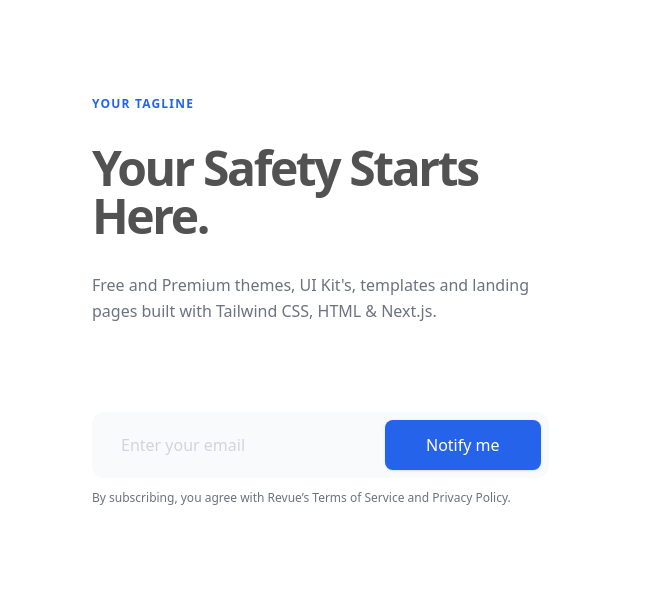
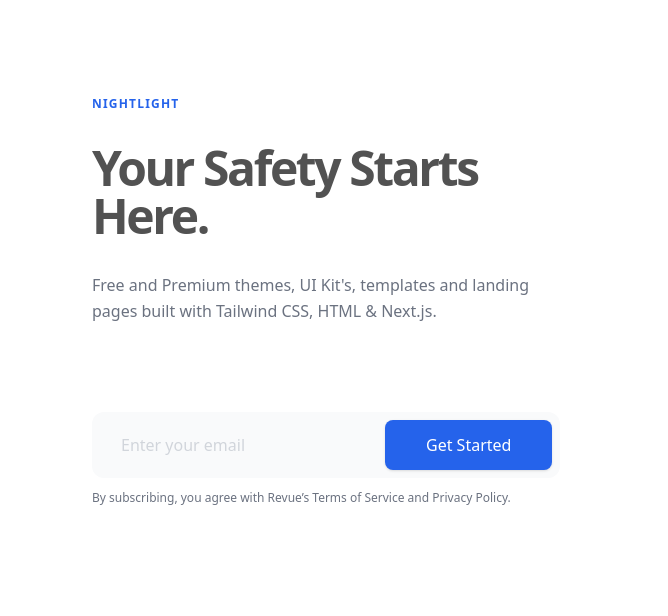
Before and after one commit to samanthavmac/nightlight, a plain HTML site: page src/index.html in a window 1280 px wide. Shown: the full height of the page, 612-1280 px from the left. Drawn offline with nearby package versions, Linux system fonts and the light colour scheme.

Commit message:
Co-authored-by: mzhang055 <mzhang055@users.noreply.github.com>

```diff
--- a/src/index.html
+++ b/src/index.html
@@ -3,6 +3,7 @@
 <head>
   <meta charset="UTF-8">
   <meta name="viewport" content="width=device-width, initial-scale=1.0">
+  <script src="https://cdn.tailwindcss.com"></script>
   <link href="/dist/output.css" rel="stylesheet">
 </head>
 <body>
@@ -22,7 +23,7 @@
           </div>
         </div>
         <div class="flex flex-col items-start mt-12 mb-16 text-left lg:flex-grow lg:w-1/2 lg:pl-6 xl:pl-24 md:mb-0 xl:mt-0">
-          <span class="mb-8 text-xs font-bold tracking-widest text-blue-600 uppercase"> Your tagline </span>
+          <span class="mb-8 text-xs font-bold tracking-widest text-blue-600 uppercase"> nightlight </span>
           <h1 class="mb-8 text-4xl font-bold leading-none tracking-tighter text-neutral-600 md:text-7xl lg:text-5xl">Your Safety Starts Here.</h1>
           <p class="mb-8 text-base leading-relaxed text-left text-gray-500">Free and Premium themes, UI Kit's, templates and landing pages built with Tailwind CSS, HTML &amp; Next.js.</p>
           <div class="flex-col mt-0 lg:mt-6 max-w-7xl sm:flex">
@@ -32,7 +33,7 @@
                 <input id="cta-email" type="email" class="block w-full px-5 py-3 text-base placeholder-gray-300 transition duration-500 ease-in-out transform bg-transparent border border-transparent rounded-md text-neutral-600 focus:outline-none focus:border-transparent focus:ring-2 focus:ring-white focus:ring-offset-2 focus:ring-offset-gray-300" placeholder="Enter your email  ">
               </div>
               <div class="mt-4 sm:mt-0 sm:ml-3 revue-form-actions">
-                <button type="submit" value="Subscribe" name="member[subscribe]" id="member_submit" class="block w-full px-5 py-3 text-base font-medium text-white bg-blue-600 border border-transparent rounded-lg shadow hover:bg-blue-700 focus:outline-none focus:ring-2 focus:ring-white focus:ring-offset-2 focus:ring-offset-gray-300 sm:px-10">Notify me</button>
+                <button type="submit" value="Subscribe" name="member[subscribe]" id="member_submit" class="block w-full px-5 py-3 text-base font-medium text-white bg-blue-600 border border-transparent rounded-lg shadow hover:bg-blue-700 focus:outline-none focus:ring-2 focus:ring-white focus:ring-offset-2 focus:ring-offset-gray-300 sm:px-10">Get Started</button>
               </div>
             </form>
             <div class="sm:max-w-lg sm:flex">
@@ -50,5 +51,5 @@
   </section>
 <!-- This is a comment ignore -->
 </body>
-<script src="https://cdn.tailwindcss.com"></script>
+
 </html>
```
